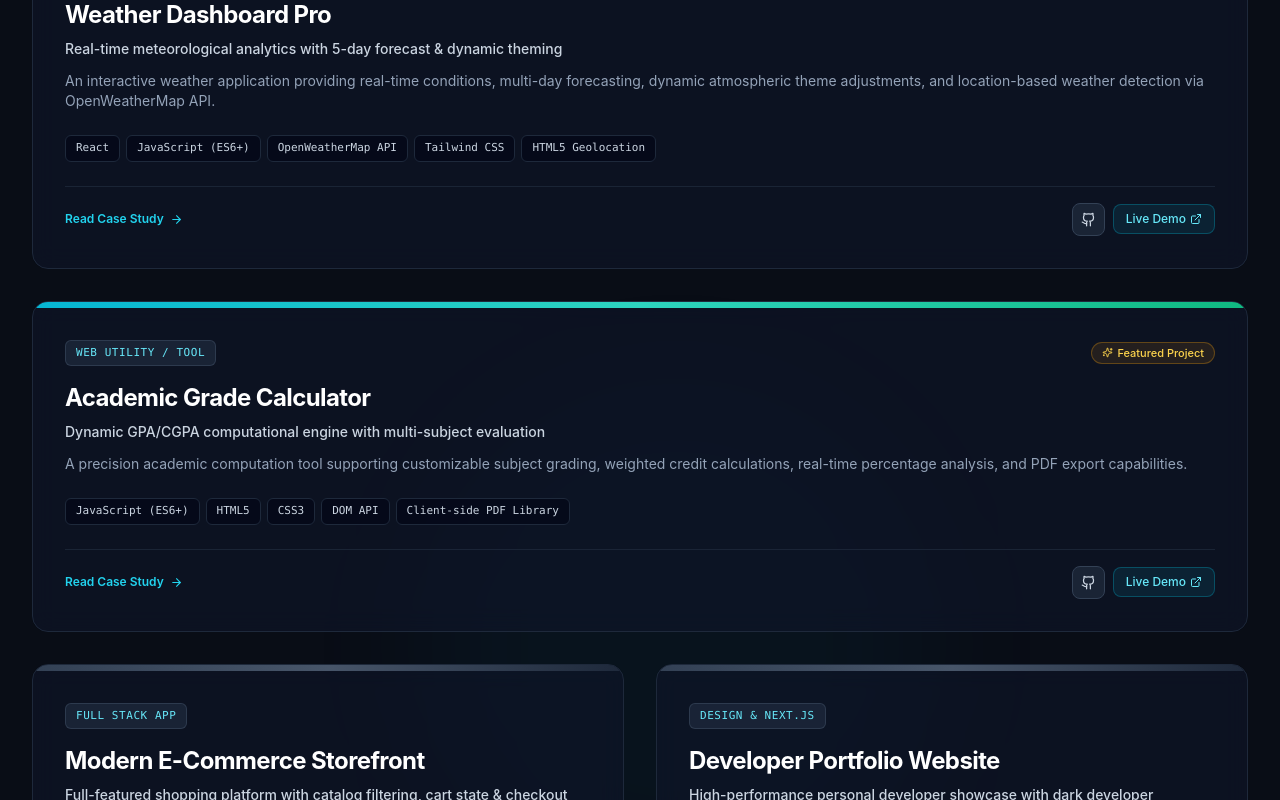
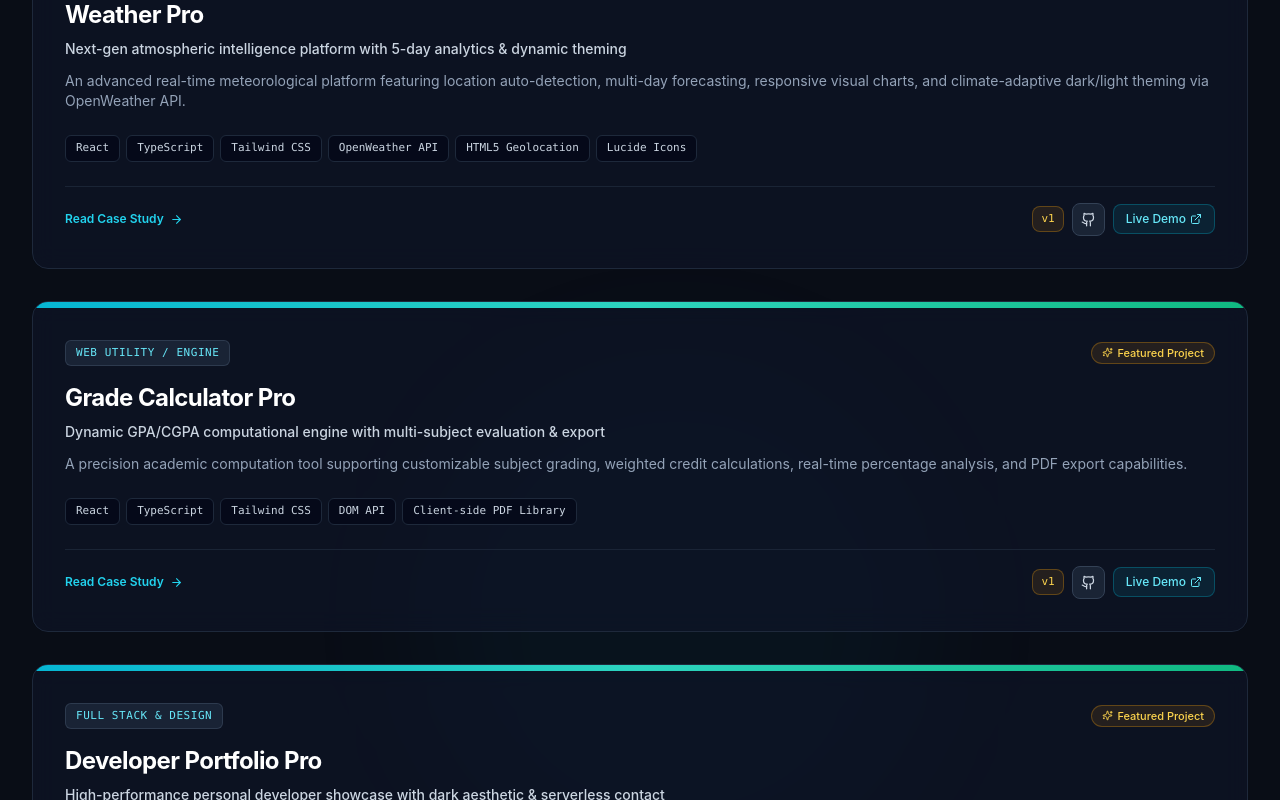
Before and after one commit to kavi-22/portfolio, a Next.js app: page / in a window 1280 px wide. Shown: the part 3440-4240 px from the top of the page. Built offline with nearby package versions, Linux system fonts and the light colour scheme.

Commit message:
feat: update projects with live Vercel deployments and v1 repository comparisons

```diff
--- a/components/portfolio/ProjectCard.tsx
+++ b/components/portfolio/ProjectCard.tsx
@@ -86,6 +86,19 @@ export default function ProjectCard({ project, onOpenModal }: ProjectCardProps)
           </button>
 
           <div className="flex items-center gap-2">
+            {project.v1GithubUrl && (
+              <a
+                href={project.v1GithubUrl}
+                target="_blank"
+                rel="noopener noreferrer"
+                className="px-2 py-1 rounded-lg bg-amber-500/10 hover:bg-amber-500/20 border border-amber-500/30 text-amber-300 hover:text-amber-200 text-[11px] font-mono transition-all focus:outline-none focus-visible:ring-1 focus-visible:ring-amber-400"
+                title={`Original v1 Repo: ${project.v1Title || "Legacy Version"}`}
+                aria-label={`Original v1 repo for ${project.title}`}
+              >
+                v1
+              </a>
+            )}
+
             {project.githubUrl && project.githubUrl !== "#" && (
               <a
                 href={project.githubUrl}
--- a/components/portfolio/ProjectModal.tsx
+++ b/components/portfolio/ProjectModal.tsx
@@ -128,7 +128,18 @@ export default function ProjectModal({ project, onClose }: ProjectModalProps) {
                 className="inline-flex items-center gap-2 px-5 py-2.5 rounded-xl bg-slate-800 hover:bg-slate-700 border border-slate-700 text-slate-200 hover:text-white font-medium text-xs transition-all"
               >
                 <Github size={14} />
-                <span>View Source Code</span>
+                <span>View Pro Code</span>
+              </a>
+            )}
+            {project.v1GithubUrl && (
+              <a
+                href={project.v1GithubUrl}
+                target="_blank"
+                rel="noopener noreferrer"
+                className="inline-flex items-center gap-2 px-4 py-2.5 rounded-xl bg-slate-900/90 hover:bg-slate-800 border border-amber-500/30 text-amber-300 hover:text-amber-200 font-medium text-xs transition-all"
+              >
+                <Github size={14} className="text-amber-400" />
+                <span>{project.v1Title || "View v1 Source"}</span>
               </a>
             )}
           </div>
--- a/data/achievements.ts
+++ b/data/achievements.ts
@@ -3,18 +3,18 @@ import { AchievementItem } from "@/types/portfolio";
 export const ACHIEVEMENTS: AchievementItem[] = [
   {
     id: "ach-1",
-    title: "Full-Stack Web Development Mastery",
-    issuer: "Online Certification & Self-Directed Projects",
+    title: "Full-Stack Web Engineering & React/Next.js Mastery",
+    issuer: "Independent Architecture & Production Projects",
     date: "2024",
-    description: "Completed comprehensive training in modern React component patterns, Next.js App Router, TypeScript generics, and RESTful API engineering.",
+    description: "Architected modular, accessible web applications using Next.js 15, React 19, TypeScript, Tailwind CSS, and Framer Motion.",
     category: "certification",
   },
   {
     id: "ach-2",
-    title: "Multi-Project Open-Source Portfolio on GitHub",
+    title: "Multi-Version Open-Source Architecture on GitHub",
     issuer: "GitHub Open Source",
     date: "2024",
-    description: "Published and maintained live repositories for Weather Dashboard, Academic Percentage Calculator, and E-commerce frontend applications.",
+    description: "Authored and maintained production-grade repositories with clear architectural evolution from vanilla Web fundamentals (v1) to modern TypeScript Pro apps.",
     credentialUrl: "https://github.com/kavi-22",
     category: "milestone",
   },
--- a/data/profile.ts
+++ b/data/profile.ts
@@ -5,7 +5,7 @@ export const PROFILE: Profile = {
   role: "Full Stack Developer",
   secondaryRole: "Frontend Specialist & React / Next.js Enthusiast",
   location: "Tamil Nadu, India · Open to Remote Worldwide",
-  email: "kavi@example.com", // Update with your actual email
+  email: "kavi22052004@gmail.com",
   availability: "Available for opportunities",
   bio: "B.Sc. Computer Science graduate from Annamalai University specialized in engineering clean, responsive, and performance-oriented web applications with Next.js, React, and TypeScript.",
   summary: "I build robust web applications with modern frontend architectures, clean state management, and reliable API integrations. With a First Class B.Sc. Computer Science degree from Annamalai University and hands-on experience building production-ready apps like Weather Dashboards and Academic Grade Calculators, I focus on intuitive UX, maintainable codebases, and rock-solid responsiveness.",
@@ -32,7 +32,8 @@ export const PROFILE: Profile = {
   social: {
     github: "https://github.com/kavi-22",
     linkedin: "https://linkedin.com/in/kavi",
-    email: "mailto:kavi@example.com",
+    email: "mailto:kavi22052004@gmail.com",
+    website: "https://portfolio-hazel-gamma-94.vercel.app/",
   },
   resumeUrl: "#", // Add your Google Drive / PDF resume URL here (or null to hide the button)
   stats: {
--- a/data/projects.ts
+++ b/data/projects.ts
@@ -2,122 +2,97 @@ import { Project } from "@/types/portfolio";
 
 export const PROJECTS: Project[] = [
   {
-    id: "weather-dashboard-pro",
-    title: "Weather Dashboard Pro",
-    tagline: "Real-time meteorological analytics with 5-day forecast & dynamic theming",
-    description: "An interactive weather application providing real-time conditions, multi-day forecasting, dynamic atmospheric theme adjustments, and location-based weather detection via OpenWeatherMap API.",
-    longDescription: "Weather Dashboard Pro is a responsive web application engineered to deliver fast, accurate meteorological data. The application interfaces with the OpenWeatherMap API, translating raw weather metrics into an intuitive visual dashboard with dynamic environmental theme transitions based on daylight and precipitation conditions.",
-    problem: "Users often face slow or cluttered weather interfaces with excessive ads and complex navigation to get simple local forecasts and hourly changes.",
-    solution: "Built a streamlined, high-contrast dashboard with instant location search, automatic geolocation detection, clear forecast breakdowns, and dynamic CSS theme transitions.",
-    role: "Lead Frontend Developer",
+    id: "weather-pro",
+    title: "Weather Pro",
+    tagline: "Next-gen atmospheric intelligence platform with 5-day analytics & dynamic theming",
+    description: "An advanced real-time meteorological platform featuring location auto-detection, multi-day forecasting, responsive visual charts, and climate-adaptive dark/light theming via OpenWeather API.",
+    longDescription: "Weather Pro represents the evolution of our weather application architecture. Engineered with modern component hierarchy, reactive state management, and optimized API caching, it translates meteorological data into high-contrast analytics cards with sub-second response times.",
+    problem: "Traditional weather tools are bloated with ads, sluggish API waterfalls, and lack dynamic visual adaptations for extreme weather or time of day.",
+    solution: "Architected a responsive dashboard with debounced city queries, geolocation auto-fallback, predictive 5-day breakdown charts, and dynamic background gradients synced with live atmospheric conditions.",
+    role: "Lead Frontend Engineer",
     category: "frontend",
     categoryLabel: "Frontend & API",
-    tags: ["React", "OpenWeatherMap API", "JavaScript", "Responsive UI", "Tailwind CSS"],
-    technologies: ["React", "JavaScript (ES6+)", "OpenWeatherMap API", "Tailwind CSS", "HTML5 Geolocation"],
+    tags: ["React", "TypeScript", "Tailwind CSS", "OpenWeather API", "Geolocation"],
+    technologies: ["React", "TypeScript", "Tailwind CSS", "OpenWeather API", "HTML5 Geolocation", "Lucide Icons"],
     features: [
-      "Real-time temperature, humidity, wind speed, and atmospheric pressure metrics",
-      "5-day predictive weather forecast with daily high/low summaries",
-      "Browser geolocation auto-detection with fallback city search",
-      "Dynamic background gradients adapting to live climate and time of day",
-      "Fully responsive viewport optimization across mobile, tablet, and desktop"
+      "Real-time temperature, humidity, wind velocity, and atmospheric pressure metrics",
+      "5-day predictive weather forecasting with diurnal high/low temperature curves",
+      "Browser geolocation auto-detection with fallback global city search",
+      "Dynamic background gradient engine responding to live climate and solar elevation",
+      "Fully responsive mobile-to-4K desktop UI architecture"
     ],
     challenges: [
-      "Handling asynchronous API rate limits and network latency gracefully",
+      "Handling asynchronous API rate limits and network latency gracefully with graceful fallbacks",
       "Parsing nested JSON weather data with proper error boundaries for missing city queries"
     ],
     learnings: [
       "Mastered REST API integration patterns and debounced search inputs",
       "Learned effective state management for multi-condition UI theming"
     ],
-    liveUrl: "https://kavi-22.github.io/Weather-Dashboard/",
-    githubUrl: "https://github.com/kavi-22/Weather-Dashboard",
+    liveUrl: "https://weather-pro-woad.vercel.app/",
+    githubUrl: "https://github.com/kavi-22/Weather-Pro",
+    v1Title: "Weather Dashboard (v1)",
+    v1GithubUrl: "https://github.com/kavi-22/Weather-Dashboard",
+    v1LiveUrl: "https://kavi-22.github.io/Weather-Dashboard/",
+    v1Tech: ["HTML5", "CSS3", "JavaScript (ES6)", "OpenWeather API"],
     featured: true,
     completionDate: "2024",
   },
   {
-    id: "academic-grade-calculator",
-    title: "Academic Grade Calculator",
-    tagline: "Dynamic GPA/CGPA computational engine with multi-subject evaluation",
+    id: "grade-calculator-pro",
+    title: "Grade Calculator Pro",
+    tagline: "Dynamic GPA/CGPA computational engine with multi-subject evaluation & export",
     description: "A precision academic computation tool supporting customizable subject grading, weighted credit calculations, real-time percentage analysis, and PDF export capabilities.",
-    longDescription: "Academic Grade Calculator addresses the need for students and educators to calculate multi-subject semester grades, cumulative GPAs, and cutoff percentages. Designed with reactive DOM state updates and clean validation logic to prevent calculation errors.",
+    longDescription: "Grade Calculator Pro addresses the need for students and educators to calculate multi-subject semester grades, cumulative GPAs, and cutoff percentages. Designed with reactive state updates and clean validation logic to prevent calculation errors.",
     problem: "Calculating complex academic percentages across varying subject credits and grading scales often leads to manual mathematical errors and confusion.",
-    solution: "Engineered a reactive calculation engine with instant recalculations upon subject input, dynamic row additions, validation bounds (0-100), and PDF export options.",
+    solution: "Engineered a reactive calculation engine with instant recalculations upon subject input, dynamic row additions, validation bounds (0-100), and export options.",
     role: "Full-Stack Developer",
     category: "tools",
-    categoryLabel: "Web Utility / Tool",
-    tags: ["JavaScript", "DOM Architecture", "Math Logic", "PDF Generation", "UI/UX"],
-    technologies: ["JavaScript (ES6+)", "HTML5", "CSS3", "DOM API", "Client-side PDF Library"],
+    categoryLabel: "Web Utility / Engine",
+    tags: ["React", "TypeScript", "Tailwind CSS", "Math Logic", "PDF Export"],
+    technologies: ["React", "TypeScript", "Tailwind CSS", "DOM API", "Client-side PDF Library"],
     features: [
       "Dynamic subject addition and deletion with instant weight recalculation",
-      "Support for percentage-based scoring and weighted GPA scales",
+      "Support for percentage-based scoring, 4.0/10.0 scale, and weighted GPA calculations",
       "Visual performance indicators with real-time feedback thresholds",
       "One-click print and PDF export formatting for academic records",
       "Local state preservation to prevent loss of inputs during session refreshes"
     ],
     challenges: [
-      "Ensuring sub-millisecond calculation updates across dynamic DOM elements without lag",
+      "Ensuring sub-millisecond calculation updates across dynamic form elements without lag",
       "Formatting complex dynamic tables cleanly for standard PDF and print viewports"
     ],
     learnings: [
-      "Deepened understanding of vanilla JavaScript DOM lifecycle and performance optimizations",
+      "Deepened understanding of computational state lifecycle and performance optimizations",
       "Implemented strict input validation and boundary testing for computational accuracy"
     ],
-    liveUrl: "https://kavi-22.github.io/Academic-percentage-calculator-/",
-    githubUrl: "https://github.com/kavi-22/Academic-percentage-calculator-",
+    liveUrl: "https://grade-calculator-pro.vercel.app/",
+    githubUrl: "https://github.com/kavi-22/Grade-Calculator-Pro",
+    v1Title: "Grade Calculator Pro (v1)",
+    v1GithubUrl: "https://github.com/kavi-22/grade-calculator-pro-v1",
+    v1LiveUrl: "https://kavi-22.github.io/Academic-percentage-calculator-/",
+    v1Tech: ["HTML5", "CSS3", "JavaScript (ES6)"],
     featured: true,
     completionDate: "2024",
   },
   {
-    id: "ecommerce-store",
-    title: "Modern E-Commerce Storefront",
-    tagline: "Full-featured shopping platform with catalog filtering, cart state & checkout flow",
-    description: "A modern e-commerce storefront with categorized product browsing, dynamic cart management, interactive product modals, and responsive checkout user flows.",
-    longDescription: "Engineered with Next.js and React component hierarchy, this project features robust client-side state management for cart operations, product categorization, price filtering, and seamless simulated checkout workflows utilizing FakeStoreAPI endpoints.",
-    problem: "Many entry-level e-commerce templates suffer from disconnected cart states and poor mobile browsing experiences.",
-    solution: "Created a centralized cart state system with responsive layout grids, fast product filtering, modal previews, and persistent cart items.",
-    role: "Full Stack Developer",
-    category: "fullstack",
-    categoryLabel: "Full Stack App",
-    tags: ["Next.js", "React", "State Management", "FakeStoreAPI", "Tailwind CSS"],
-    technologies: ["Next.js", "React", "TypeScript", "Tailwind CSS", "FakeStoreAPI", "Context API"],
-    features: [
-      "Product catalog with category filtering (Electronics, Clothing, Accessories)",
-      "Interactive cart drawer with item quantity adjustments and dynamic total calculations",
-      "Product detail preview with high-res imagery and pricing breakdowns",
-      "Simulated multi-step checkout workflow with client-side form validation",
-      "Mobile-optimized drawer navigation and touch-friendly UI controls"
-    ],
-    challenges: [
-      "Synchronizing client cart state with asynchronous product fetching",
-      "Building a lightweight modal system without external heavy UI dependencies"
-    ],
-    learnings: [
-      "Gained deep hands-on expertise in React Context API and custom hooks for shopping cart workflows",
-      "Refined modern e-commerce UI patterns and responsive layout design"
-    ],
-    liveUrl: "#", // Update with live URL if deployed
-    githubUrl: "https://github.com/kavi-22", // Update with specific repo URL
-    featured: false,
-    completionDate: "2024",
-  },
-  {
-    id: "portfolio-website",
-    title: "Developer Portfolio Website",
-    tagline: "High-performance personal developer showcase with dark developer aesthetic",
-    description: "A showcase portfolio built with Next.js 15, TypeScript, and Tailwind CSS. Features modular data-driven architecture, accessible modals, serverless contact dispatch, and dark aesthetics.",
-    longDescription: "Designed from the ground up to reflect modern web engineering standards. Emphasizes clean TypeScript typings, central configuration layers, accessibility (WCAG compliance), responsive layouts, and zero client secrets.",
-    problem: "Traditional portfolios are often monolithic, hardcoded, and difficult to update with new projects or credentials.",
-    solution: "Architected a completely modular, data-driven system where all projects, skills, and profile metrics are decoupled into structured configuration files with typed schemas.",
+    id: "developer-portfolio",
+    title: "Developer Portfolio Pro",
+    tagline: "High-performance personal developer showcase with dark aesthetic & serverless contact",
+    description: "A flagship developer portfolio built with Next.js 15, TypeScript, Tailwind CSS, and Resend API. Features modular data architecture, accessible modals, and dark aesthetics.",
+    longDescription: "Designed from the ground up to reflect modern web engineering standards. Emphasizes clean TypeScript typings, central configuration layers, accessibility (WCAG compliance), responsive layouts, and serverless email delivery.",
+    problem: "Traditional static portfolios are monolithic, hardcoded, and lack interactive case study breakdowns and robust email contact handlers.",
+    solution: "Architected a completely modular, data-driven system where all projects, skills, and profile metrics are decoupled into structured configuration files with typed schemas and serverless contact delivery.",
     role: "Designer & Engineer",
     category: "frontend",
-    categoryLabel: "Design & Next.js",
-    tags: ["Next.js 15", "TypeScript", "Tailwind CSS", "Resend API", "Accessibility"],
-    technologies: ["Next.js 15", "React 19", "TypeScript", "Tailwind CSS", "Resend API"],
+    categoryLabel: "Full Stack & Design",
+    tags: ["Next.js 15", "React 19", "TypeScript", "Tailwind CSS", "Resend API"],
+    technologies: ["Next.js 15", "React 19", "TypeScript", "Tailwind CSS", "Framer Motion", "Resend API"],
     features: [
       "Strict data-driven separation: profile, skills, projects, and career timeline",
       "Interactive code snippet preview window with copy capabilities",
-      "Comprehensive project modal with in-depth problem/solution case studies",
-      "Working Resend contact system with server-side validation and rate limiting",
+      "Comprehensive project modal with in-depth problem/solution case studies and version history",
+      "Working Resend contact system with server-side validation and anti-spam honeypot",
       "Accessible ARIA dialogs, keyboard navigation, and prefers-reduced-motion support"
     ],
     challenges: [
@@ -128,9 +103,12 @@ export const PROJECTS: Project[] = [
       "Architected clean, decoupled Next.js components with reusable prop interfaces",
       "Implemented secure serverless API handlers with anti-spam protections"
     ],
-    liveUrl: "https://kavi-22.github.io/Portfolio_website-/",
-    githubUrl: "https://github.com/kavi-22/Portfolio_website-",
-    featured: false,
+    liveUrl: "https://portfolio-hazel-gamma-94.vercel.app/",
+    githubUrl: "https://github.com/kavi-22/portfolio",
+    v1Title: "Portfolio (v1)",
+    v1GithubUrl: "https://github.com/kavi-22/Portfolio-v1",
+    v1Tech: ["HTML5", "CSS3"],
+    featured: true,
     completionDate: "2024",
   },
 ];
--- a/types/portfolio.ts
+++ b/types/portfolio.ts
@@ -69,6 +69,10 @@ export interface Project {
   image?: string;
   liveUrl?: string;
   githubUrl?: string;
+  v1GithubUrl?: string;
+  v1LiveUrl?: string;
+  v1Title?: string;
+  v1Tech?: string[];
   featured: boolean;
   completionDate?: string;
   metrics?: { label: string; value: string }[];
```
